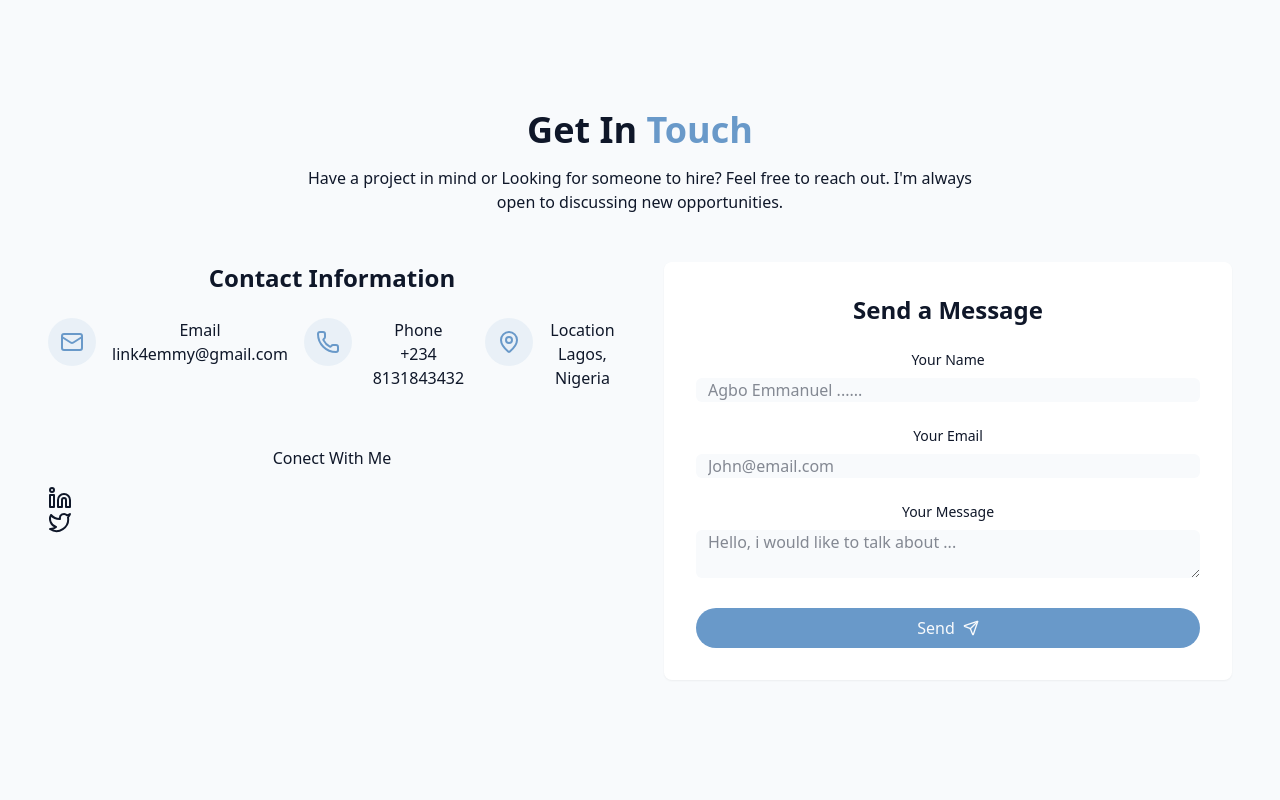
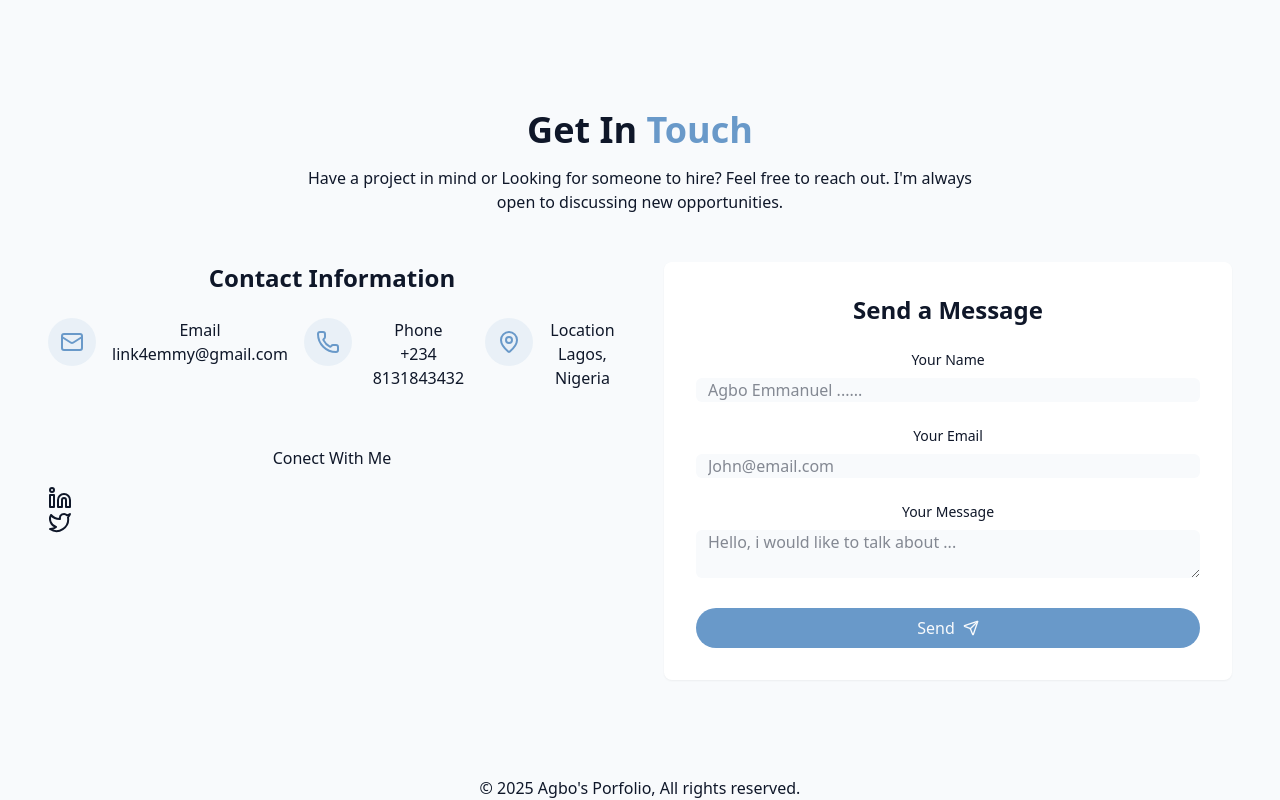
Before and after one commit to colonelagbo/great-portfolio, a React (Vite) app: page / in a window 1280 px wide. Shown: the part 2912-3712 px from the top of the page. Before the commit the page ends 3688 px from the top, so only its background shows below. Built offline with nearby package versions, Linux system fonts and the light colour scheme.

Commit message:
added Footer

```diff
--- a/src/components/Footer.jsx
+++ b/src/components/Footer.jsx
@@ -0,0 +1,11 @@
+
+export const Footer = () => {
+return (
+    <footer>
+        <p>&copy; {new Date().getFullYear()} Agbo's Porfolio, All rights reserved.</p>
+
+    </footer>
+);
+
+};
+export default Footer;
--- a/src/pages/Home.jsx
+++ b/src/pages/Home.jsx
@@ -6,6 +6,7 @@
 import { SkillsSection } from '../components/SkillsSection';
 import { ProjectSection } from '../components/ProjectsSection';
 import { ContactSection } from '../components/ContactSection';
+import { Footer } from "../components/Footer";
 
 export const Home = () => {
     return (
@@ -30,9 +31,11 @@
     <SkillsSection />
     <ProjectSection />
     <ContactSection />
+
 </main>
 
 {/* Footer */}
+<Footer />
     </div>
     );
 };
```
